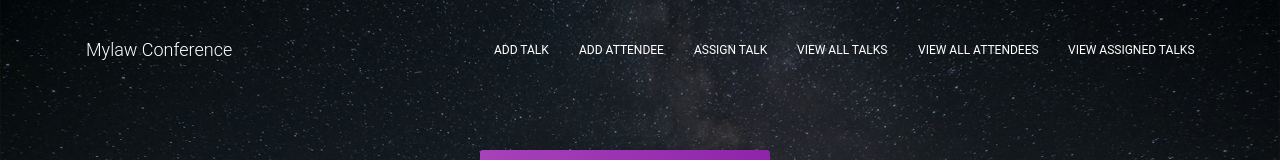
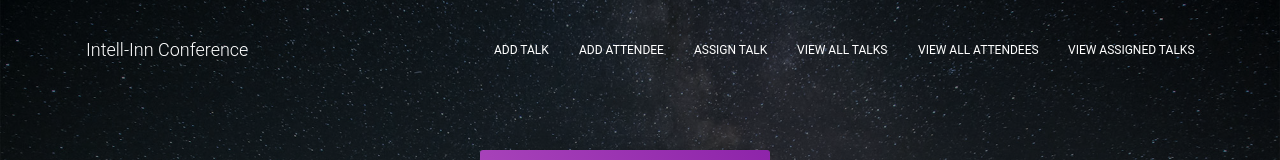
Before and after one commit to Dendekky/mylaw-client, a React (Create React App) app: page / in a window 1280 px wide. Shown: the top 160 px of the page. Built offline with nearby package versions, Linux system fonts and the light colour scheme.

Commit message:
Update Header.js

```diff
--- a/src/components/Header/Header.js
+++ b/src/components/Header/Header.js
@@ -63,7 +63,7 @@ export default function Header(props) {
     [classes.absolute]: absolute,
     [classes.fixed]: fixed,
   });
-  const brandComponent = <Button component={Link} to='/' className={classes.title}>Mylaw Conference</Button>
+  const brandComponent = <Button component={Link} to='/' className={classes.title}>Intell-Inn Conference</Button>
   return (
     <AppBar className={appBarClasses}>
       <Toolbar className={classes.container}>
```
